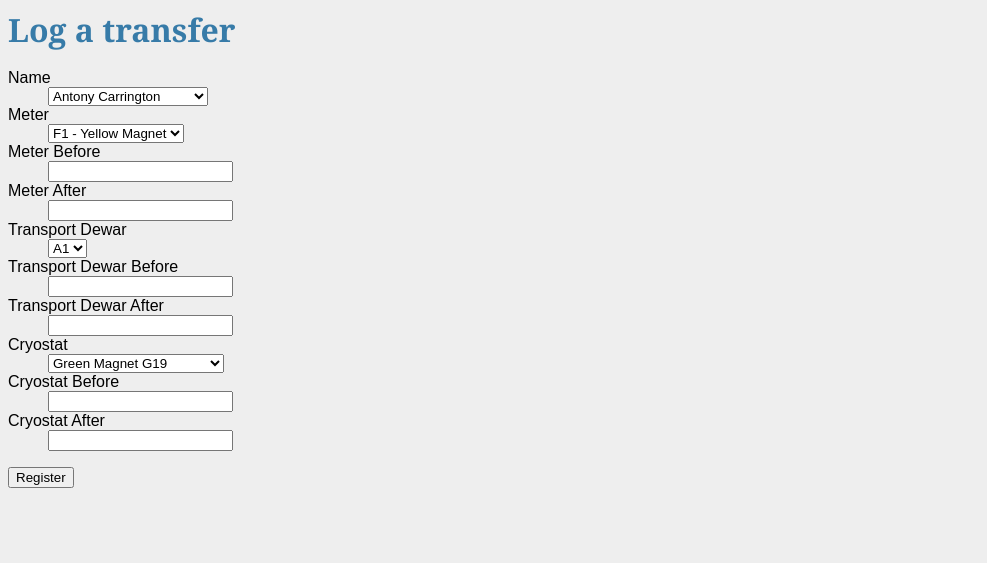
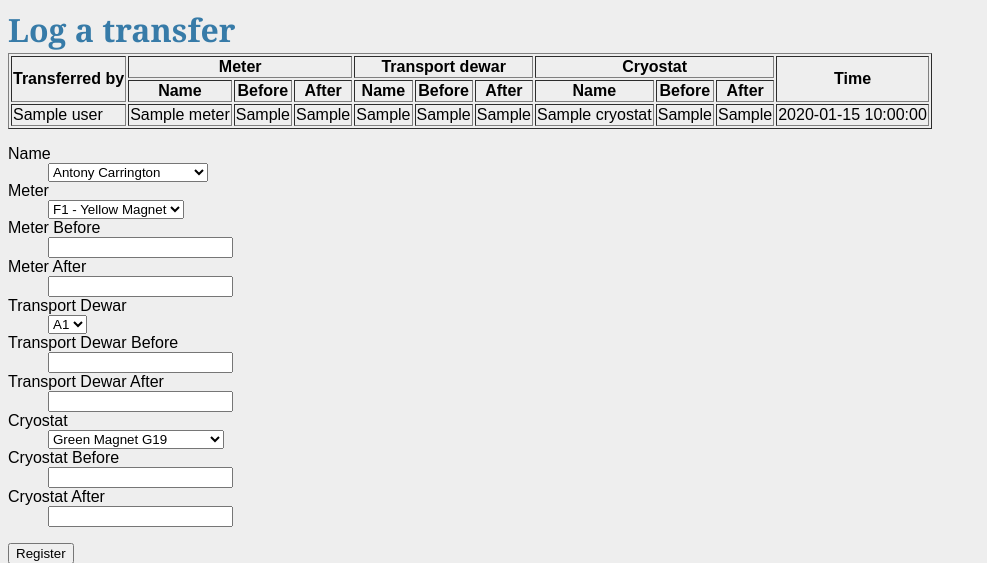
Before and after one commit to brendanarnold/heliumlog, a Flask app: template helog/templates/index.html in a window 1280 px wide. Shown: the top 563 px of the page, without its empty margins (0-987 px from the left). Run offline with Flask 2, Linux system fonts and the light colour scheme; the template is opened without the code that fills it: values that come from a table or form of the project are taken from there, most other values are stand-ins (such as "Sample title", 1, 10 or a date in 2020); some libraries are stand-ins or nearby versions.

Commit message:
Now logs transfers and displays them

```diff
--- a/helog/model.py
+++ b/helog/model.py
@@ -1,5 +1,9 @@
-from helog.config import *
+from __future__ import with_statement
+from helog import app
+from contextlib import closing
+import sqlite3
 
+# Pulls data from flat files edited by Bob/James
 def parse_list_file(filename):
     fh = open(filename, 'r')
     items = [s.strip() for s in fh.readlines() if s.strip() != '']
@@ -8,7 +12,25 @@ def parse_list_file(filename):
     return items
 
 # Read the files that Bob/James can edit
-users = parse_list_file(USER_LIST_FILENAME)
-transport_dewars = parse_list_file(TRANSPORT_DEWAR_LIST_FILENAME)
-meters = parse_list_file(METER_LIST_FILENAME)
-cryostats = parse_list_file(CRYOSTAT_LIST_FILENAME)
+users = parse_list_file(app.config['USER_LIST_FILENAME'])
+transport_dewars = parse_list_file(app.config['TRANSPORT_DEWAR_LIST_FILENAME'])
+meters = parse_list_file(app.config['METER_LIST_FILENAME'])
+cryostats = parse_list_file(app.config['CRYOSTAT_LIST_FILENAME'])
+
+
+# A function to access the data base
+def connect_db():
+    return sqlite3.connect(app.config['DB_FILENAME'])
+
+# A function to create the database
+def create_db():
+    '''
+    Perform the following to create the db
+
+    >>> from helog.model import create_db
+    >>> create_db()
+    '''
+    with closing(connect_db()) as db:
+        with app.open_resource('schema.sql') as f:
+            db.cursor().executescript(f.read())
+        db.commit()
--- /dev/null
+++ b/helog/schema.sql
@@ -0,0 +1,15 @@
+drop table if exists entries;
+create table entries (
+    id integer primary key autoincrement,
+    user string not null,
+    meter string not null,
+    meter_before integer not null,
+    meter_after integer not null,
+    transport_dewar string not null,
+    transport_dewar_before integer not null,
+    transport_dewar_after integer not null,
+    cryostat string not null,
+    cryostat_before integer not null,
+    cryostat_after integer not null,
+    time datetime not null
+);
--- a/helog/templates/index.html
+++ b/helog/templates/index.html
@@ -18,6 +18,50 @@
 
 <h1>Log a transfer</h1>
 
+<table class="transfers" border="1">
+{% if transfers %}
+    <tr>
+        <th rowspan="2">Transferred by</th>
+        <th colspan="3">Meter</th>
+        <th colspan="3">Transport dewar</th>
+        <th colspan="3">Cryostat</th>
+        <th rowspan="2">Time</th>
+    </tr>
+    <tr>
+        <th>Name</th>
+        <th>Before</th>
+        <th>After</th>
+        <th>Name</th>
+        <th>Before</th>
+        <th>After</th>
+        <th>Name</th>
+        <th>Before</th>
+        <th>After</th>
+    </tr>
+{% for transfer in transfers %}
+    <tr>
+        <td>{{ transfer['user'] }}</td>
+        <td>{{ transfer['meter'] }}</td>
+        <td>{{ transfer['meter_before'] }}</td>
+        <td>{{ transfer['meter_after'] }}</td>
+        <td>{{ transfer['transport_dewar'] }}</td>
+        <td>{{ transfer['transport_dewar_before'] }}</td>
+        <td>{{ transfer['transport_dewar_after'] }}</td>
+        <td>{{ transfer['cryostat'] }}</td>
+        <td>{{ transfer['cryostat_before'] }}</td>
+        <td>{{ transfer['cryostat_after'] }}</td>
+        <td>{{ transfer['time'] }}</td>
+    </tr>
+{% endfor %}
+{% else %}
+    <tr>
+        <td>No transfers logged yet ...</td>
+    </tr>
+{% endif %}
+</table>
+
+
+
 {% from "_formhelpers.html" import render_field %}
 <form method="post" action="/">
     <dl>
--- a/helog/users.txt
+++ b/helog/users.txt
@@ -10,5 +10,4 @@ Jean-Francois Mercure
 Nick Wakeham
 Chris Lester
 Steve Hayden
-Bob Wiltshire
 James Kelly
--- a/helog/views.py
+++ b/helog/views.py
@@ -1,11 +1,56 @@
 from helog import app
-from flask import render_template, request, flash
+from flask import render_template, request, flash, g
 from forms import HeTransferForm
-
+import model
+import datetime
 
 @app.route('/', methods=['GET', 'POST'])
 def index():
+    # Gather data from form
     form = HeTransferForm(request.form)
     if request.method == 'POST' and form.validate():
+        user = model.users[int(request.form['user'])]
+        meter = model.meters[int(request.form['meter'])]
+        transport_dewar = model.transport_dewars[int(request.form['transport_dewar'])]
+        cryostat = model.cryostats[int(request.form['cryostat'])]
+        g.db.execute('insert into entries (user, meter, meter_before, ' \
+            + 'meter_after, transport_dewar, transport_dewar_before, ' \
+            + 'transport_dewar_after, cryostat, cryostat_before, ' \
+            + 'cryostat_after, time) values (?, ?, ?, ?, ?, ?, ?, ?, ?, ' \
+            + '?, ?)', [user, meter, request.form['meter_before'], \
+            request.form['meter_after'], transport_dewar, \
+            request.form['transport_dewar_before'], \
+            request.form['transport_dewar_after'], \
+            cryostat, request.form['cryostat_before'], \
+            request.form['cryostat_after'], datetime.datetime.now()])
+        g.db.commit()
         flash('Success!')
-    return render_template('index.html', form=form)
+    # Gather data for log
+    cursor = g.db.execute('select * from entries order by time')
+    transfers = []
+    for t in cursor.fetchall():
+        d = dict()
+        d['user'] = t[1]
+        d['meter'] = t[2]
+        d['meter_before'] = t[3]
+        d['meter_after'] = t[4]
+        d['transport_dewar'] = t[5]
+        d['transport_dewar_before'] = t[6]
+        d['transport_dewar_after'] = t[7]
+        d['cryostat'] = t[8]
+        d['cryostat_before'] = t[9]
+        d['cryostat_after'] = t[10]
+        d['time'] = datetime.datetime.strptime(t[11], '%Y-%m-%d %H:%M:%S.%f').strftime('%d-%m-%y %I:%M %p')
+        transfers.append(d)
+    return render_template('index.html', form=form, transfers=transfers)
+
+# Run before every response request
+@app.before_request
+def before_request():
+    g.db = model.connect_db()
+
+# Run after every resposne request
+@app.after_request
+def after_request(response):
+    g.db.close()
+    return response
```
Also changed, not shown: 1 other file.
